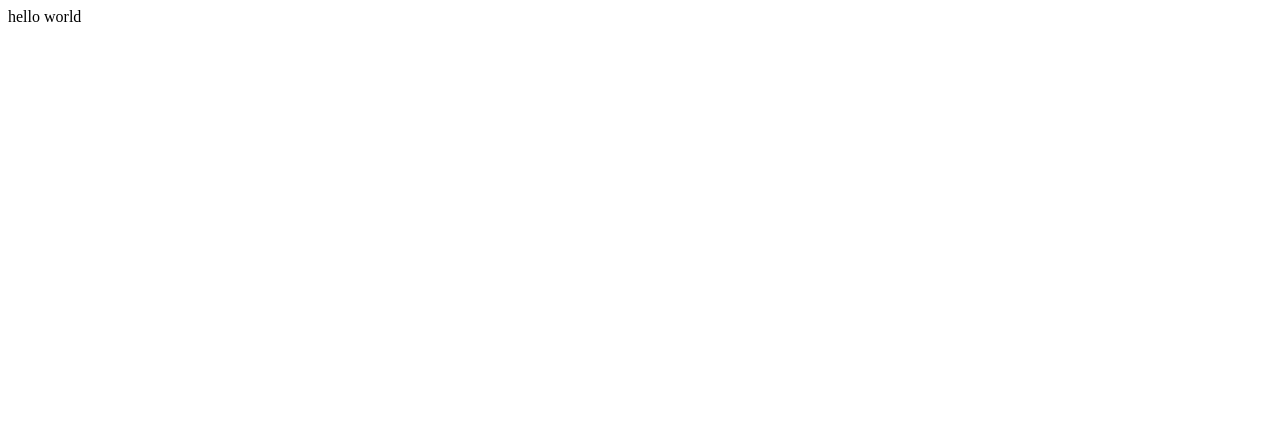
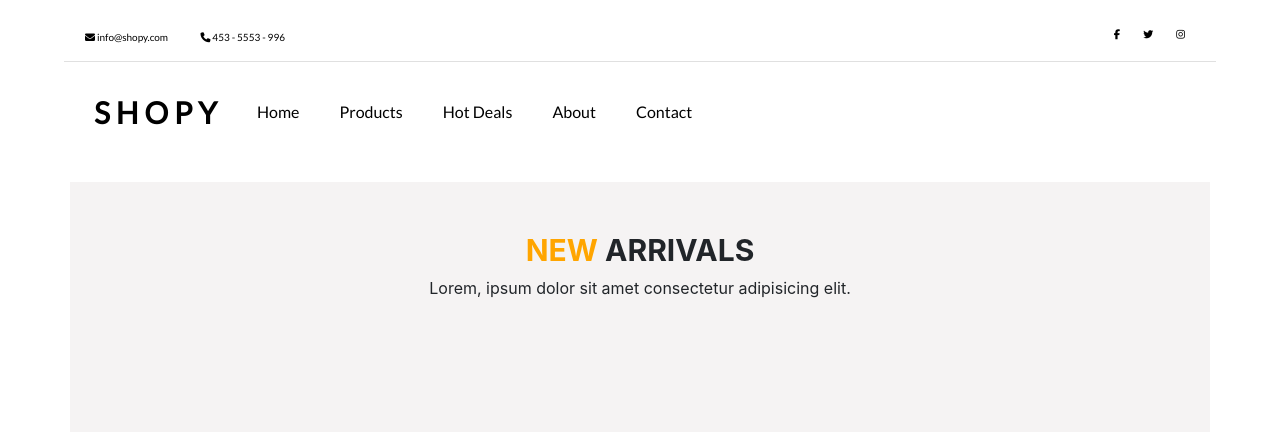
Before and after one commit to samoylovaeliza/shopy, a plain HTML site: page index.html in a window 1280 px wide. Drawn offline with nearby package versions, Linux system fonts and the light colour scheme.

Commit message:
Added a header and arrivals title

```diff
--- /dev/null
+++ b/css/main.css
@@ -0,0 +1,165 @@
+/* ==========================================================================
+   Base styles
+   ========================================================================== */
+
+   html {
+    color: #222;
+    font-size: 1em;
+    line-height: 1.4;
+  }
+
+  /*
+   * Remove text-shadow in selection highlight:
+   *
+   * Vendor-prefixed and regular ::selection selectors cannot be combined
+   */
+
+  ::-moz-selection {
+    background: #b3d4fc;
+    text-shadow: none;
+  }
+
+  ::selection {
+    background: #b3d4fc;
+    text-shadow: none;
+  }
+
+  /*
+   * A better looking default horizontal rule
+   */
+
+  hr {
+    display: block;
+    height: 1px;
+    border: 0;
+    border-top: 1px solid #ccc;
+    margin: 1em 0;
+    padding: 0;
+  }
+
+  /*
+   * Remove the gap between audio, canvas, iframes,
+   * images, videos and the bottom of their containers:
+   */
+
+  audio,
+  canvas,
+  iframe,
+  img,
+  svg,
+  video {
+    vertical-align: middle;
+  }
+
+  /*
+   * Remove default fieldset styles.
+   */
+
+  fieldset {
+    border: 0;
+    margin: 0;
+    padding: 0;
+  }
+
+  /*
+   * Allow only vertical resizing of textareas.
+   */
+
+  textarea {
+    resize: vertical;
+  }
+
+  /* ==========================================================================
+     Browser Upgrade Prompt
+     ========================================================================== */
+
+  .browserupgrade {
+    margin: 0.2em 0;
+    background: #ccc;
+    color: #000;
+    padding: 0.2em 0;
+  }
+
+  /* ==========================================================================
+     * Basic styles
+     ========================================================================== */
+
+
+header {
+    position: relative;
+    display: block;
+    width: 100%;
+    padding: 20px 5%;
+    background: transparent;
+    justify-content: space-between;
+    align-items: center;
+    font-family: 'Lato', sans-serif;
+    color: #000;
+  }
+
+  .mail_phone-wrap {
+    display: flex;
+    width: 200px;
+    justify-content: space-between;
+    font-size: 10px;
+    padding-top: 10px;
+  }
+
+  .social-media_wrap {
+    text-align: end;
+    width: 100%;
+
+  }
+
+  .fab {
+      padding: 0 10px;
+      font-size: 10px;
+      color: #000;
+  }
+
+  .divider {
+    height: 1px;
+    background-color: #e0e0e0;
+  }
+  .nav-wrap {
+    display: flex;
+    align-items: center;
+    margin-left: 30px;
+    height: 100px;
+  }
+  .logo {
+    font-weight: bold;
+    font-size: 30px;
+  }
+  .nav {
+    margin-left: 20px;
+  }
+  .nav-item {
+    color: #000;
+    padding: 0 20px;
+  }
+
+  .nav-item:hover {
+      color: orange;
+      text-decoration: none;
+  }
+
+  .title-wrap {
+      display: block;
+      position: relative;
+      text-align: center;
+      height: 200px;
+      align-items: center;
+  }
+  .bg-grey {
+    background-color: #f5f3f3;
+  }
+  .title {
+    font-weight: bold;
+    font-size: 30px;
+    margin-top: 50px;
+  }
+
+  .orange {
+      color: orange;
+  }
--- a/index.html
+++ b/index.html
@@ -1 +1,67 @@
-hello world
+
+<!DOCTYPE html>
+<html lang="en">
+<head>
+    <meta charset="UTF-8">
+    <meta name="viewport" content="width=device-width, initial-scale=1.0">
+    <meta http-equiv="X-UA-Compatible" content="ie=edge">
+    <title>Shopy</title>
+    <link rel="stylesheet" href="css/main.css">
+    <link rel="stylesheet" href="https://stackpath.bootstrapcdn.com/bootstrap/4.4.1/css/bootstrap.min.css" integrity="sha384-Vkoo8x4CGsO3+Hhxv8T/Q5PaXtkKtu6ug5TOeNV6gBiFeWPGFN9MuhOf23Q9Ifjh" crossorigin="anonymous">
+    <link href="https://fonts.googleapis.com/css?family=Lato&display=swap" rel="stylesheet">
+</head>
+<body>
+    <header>
+        <div class="container">
+            <div class="row">
+                <div class="col-3">
+                    <div class="mail_phone-wrap">
+                        <p><i class="fa fa-envelope"></i> info@shopy.com</p>
+                        <p><i class="fas fa-phone"></i></i> 453 - 5553 - 996</p>
+                    </div>
+                </div>
+                <div class="col">
+                    <div class="social-media_wrap">
+                        <a href=""><i class="fab fa-facebook-f"></i></a>
+                        <a href=""><i class="fab fa-twitter"></i></a>
+                        <a href=""><i class="fab fa-instagram"></i></a>
+                    </div>
+                </div>
+
+            </div>
+        </div>
+        <section class="divider"></section>
+        <div class="row">
+            <div class="col-12">
+                <div class="nav-wrap">
+                    <span class="logo">S H O P Y</span>
+                    <div class="nav" id="nav">
+                        <a href="#" class="nav-item">Home</a>
+                        <a href="#speak" class="nav-item">Products</a>
+                        <a href="#agenda" class="nav-item">Hot Deals</a>
+                        <a href="#sub" class="nav-item">About</a>
+                        <a href="#contact" class="nav-item">Contact</a>
+                    </div>
+                </div>
+            </div>
+        </div>
+    </header>
+    <section>
+        <div class="container bg-grey">
+            <div class="row">
+                <div class="col-12">
+                    <div class="title-wrap">
+                        <h1 class="title"> <span class="orange">NEW</span> ARRIVALS</h1>
+                        <p>Lorem, ipsum dolor sit amet consectetur adipisicing elit.</p>
+                    </div>
+                </div>
+            </div>
+        </div>
+    </section>
+    <script src="https://kit.fontawesome.com/f56632b596.js" crossorigin="anonymous"></script>
+    <script src="https://code.jquery.com/jquery-3.4.1.slim.min.js" integrity="sha384-J6qa4849blE2+poT4WnyKhv5vZF5SrPo0iEjwBvKU7imGFAV0wwj1yYfoRSJoZ+n" crossorigin="anonymous"></script>
+    <script src="https://cdn.jsdelivr.net/npm/popper.js@1.16.0/dist/umd/popper.min.js" integrity="sha384-Q6E9RHvbIyZFJoft+2mJbHaEWldlvI9IOYy5n3zV9zzTtmI3UksdQRVvoxMfooAo" crossorigin="anonymous"></script>
+    <script src="https://stackpath.bootstrapcdn.com/bootstrap/4.4.1/js/bootstrap.min.js" integrity="sha384-wfSDF2E50Y2D1uUdj0O3uMBJnjuUD4Ih7YwaYd1iqfktj0Uod8GCExl3Og8ifwB6" crossorigin="anonymous"></script>
+    <script src="js/main.js"></script>
+</body>
+</html>
```
